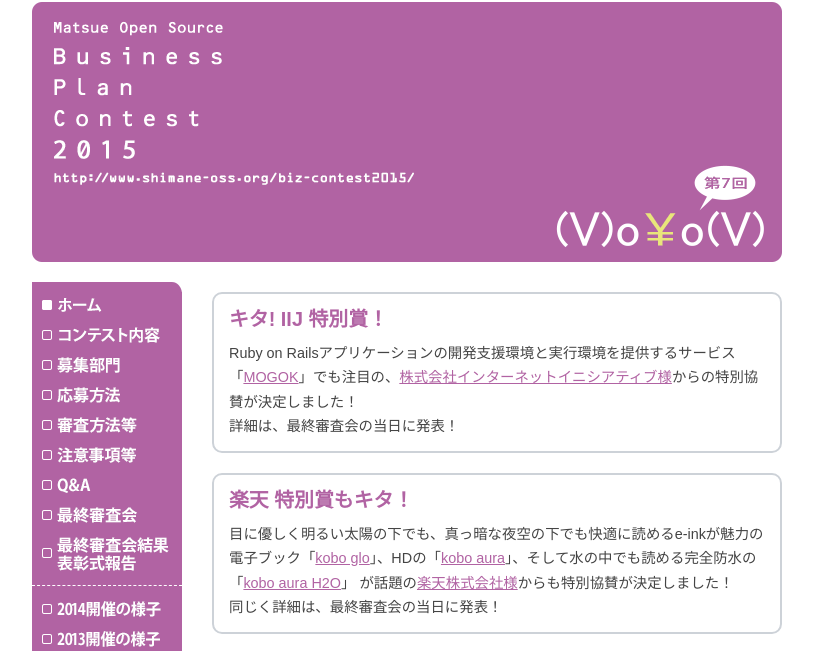
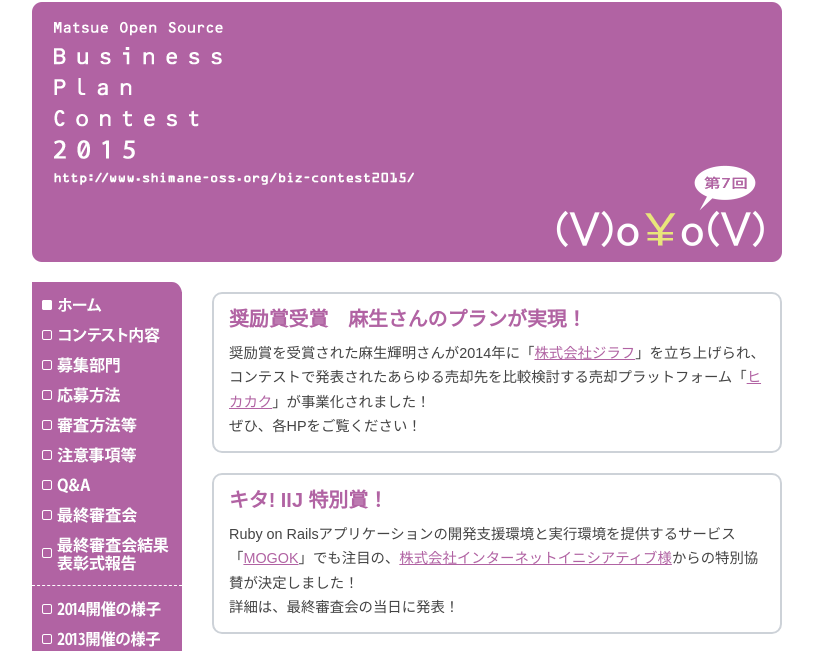
Before and after one commit to shimane-oss/biz-contest2015, a plain HTML site: page index.html in a window 1280 px wide. Shown: the part 101-752 px from the top of the page, without its empty margins (233-1046 px from the left). Drawn offline with Linux system fonts and the light colour scheme; a script that the page names is missing.

Commit message:
トップページにヒカカクを追加

```diff
--- a/index.html
+++ b/index.html
@@ -19,6 +19,10 @@
 	<div class="main">
 		<div class="doc">
 			<p class="sns"><a name="fb_share"></a></p>
+			<div class="change">
+				<h2><em>奨励賞受賞　麻生さんのプランが実現！</em></h2>
+				<p>奨励賞を受賞された麻生輝明さんが2014年に「<a href="https://jiraffe.co.jp/">株式会社ジラフ</a>」を立ち上げられ、コンテストで発表されたあらゆる売却先を比較検討する売却プラットフォーム「<a href="https://hikakaku.com/">ヒカカク</a>」が事業化されました！<br />ぜひ、各HPをご覧ください！</p>
+			</div>
 			<div class="change">
 				<h2><em>キタ! IIJ 特別賞！</em></h2>
 				<p>Ruby on Railsアプリケーションの開発支援環境と実行環境を提供するサービス「<a href="http://www.iij.ad.jp/biz/mogok/">MOGOK</a>」でも注目の、<a href="http://www.iij.ad.jp/">株式会社インターネットイニシアティブ様</a>からの特別協賛が決定しました！<br />詳細は、最終審査会の当日に発表！</p>
```
